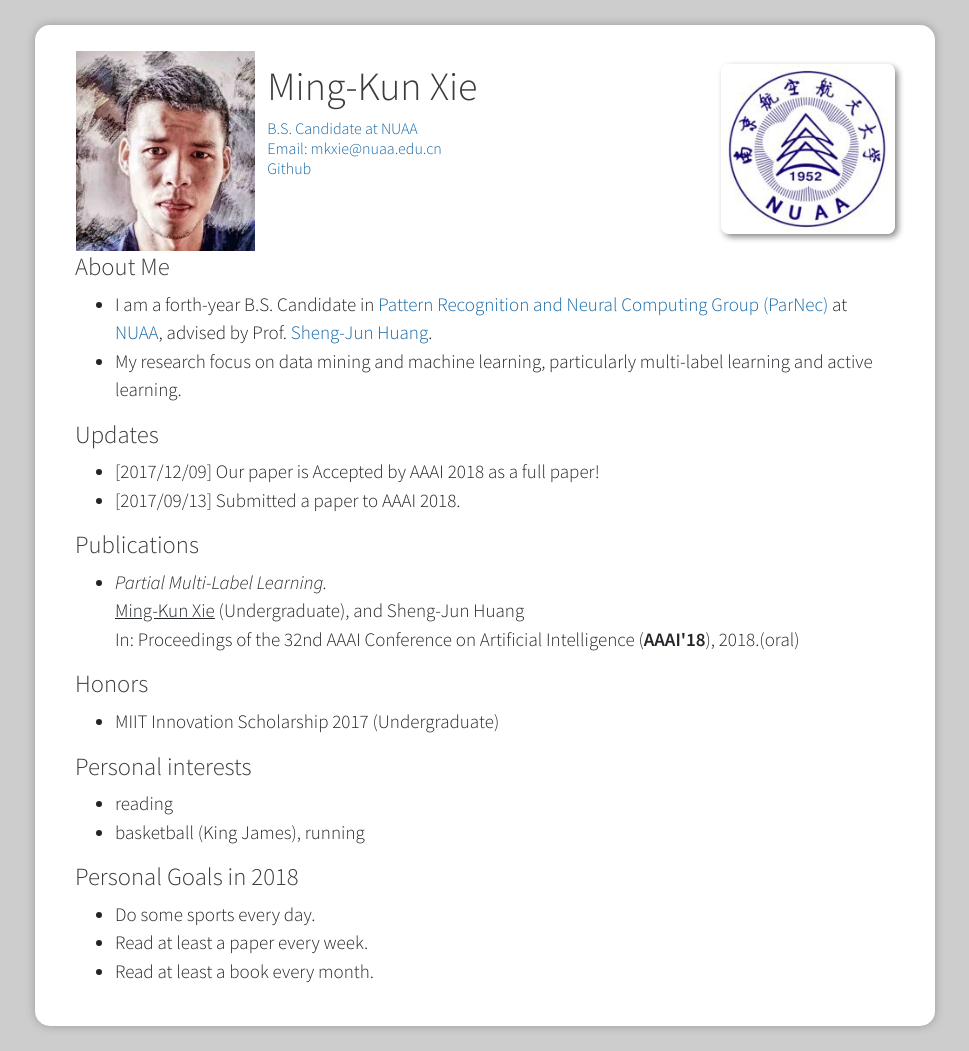
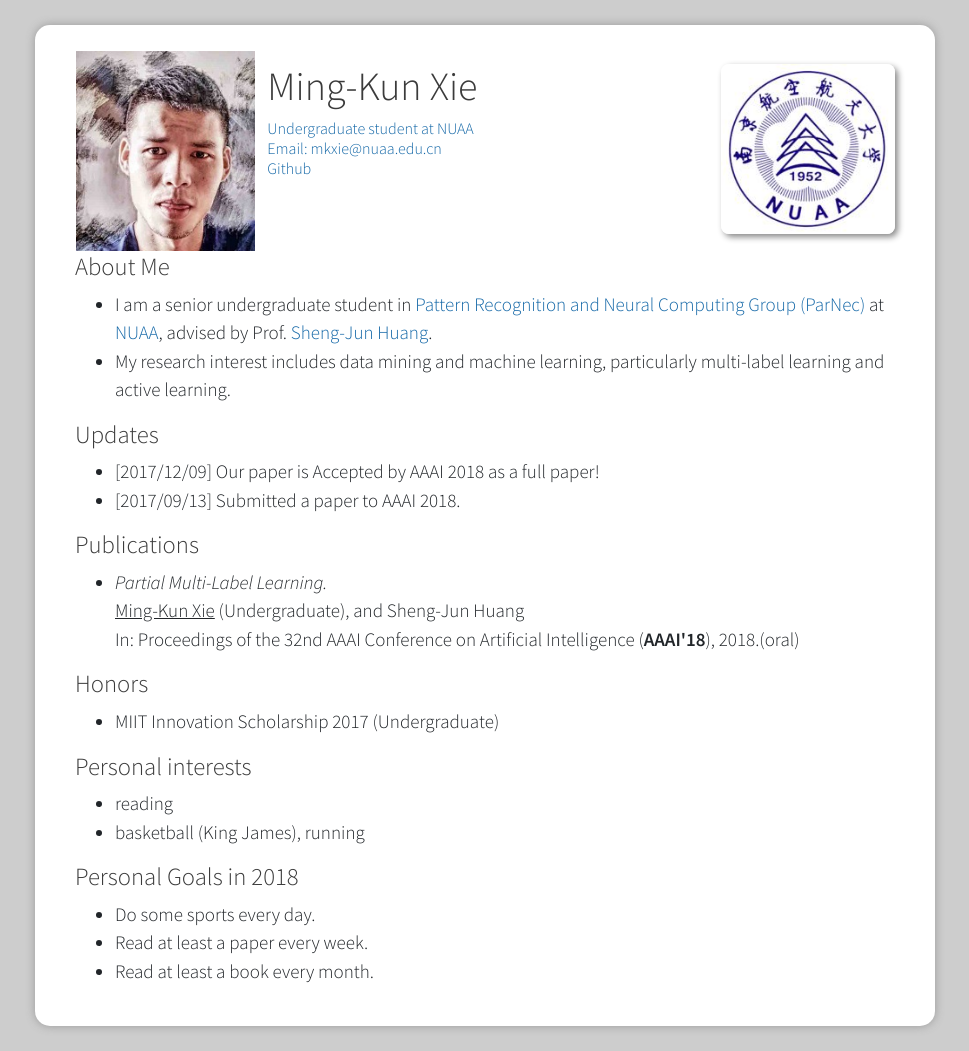
Before and after one commit to milkshieh/milkshieh.github.io, a Jekyll site: the page index.html, which Jekyll copies as it is, in a window 1280 px wide. Shown: the whole page, without its empty margins (155-1124 px from the left). Built offline with Jekyll 4.4.1, drawn with Linux system fonts in a browser that asks for light colours.

Commit message:
update some personal information

```diff
--- a/index.html
+++ b/index.html
@@ -156,7 +156,7 @@ body
   <td>
   <div id="DocInfo">
     <h1>Ming-Kun Xie</h1>
-        B.S. Candidate at NUAA<br>
+        Undergraduate student at NUAA<br>
         Email: <a href="mailto:mkxie@nuaa.edu.cn">mkxie@nuaa.edu.cn</a>
         <br>
         <a href="https://github.com/milkx">Github</a>
@@ -171,8 +171,8 @@ body
 
   <h2>About Me</h2>
     <ul>
-        <li>I am a forth-year B.S. Candidate in <a href="http://parnec.nuaa.edu.cn/">Pattern Recognition and Neural Computing Group (ParNec)</a> at  <a href="http://www.nuaa.edu.cn/">NUAA</a>, advised by Prof. <a href="http://parnec.nuaa.edu.cn/huangsj/">Sheng-Jun Huang</a>. </li>
-        <li>My research focus on data mining and machine learning, particularly multi-label learning and active learning.</li>
+        <li>I am a senior undergraduate student in <a href="http://parnec.nuaa.edu.cn/">Pattern Recognition and Neural Computing Group (ParNec)</a> at  <a href="http://www.nuaa.edu.cn/">NUAA</a>, advised by Prof. <a href="http://parnec.nuaa.edu.cn/huangsj/">Sheng-Jun Huang</a>. </li>
+        <li>My research interest includes data mining and machine learning, particularly multi-label learning and active learning.</li>
     </ul>
 
     <h2>Updates</h2>
```
